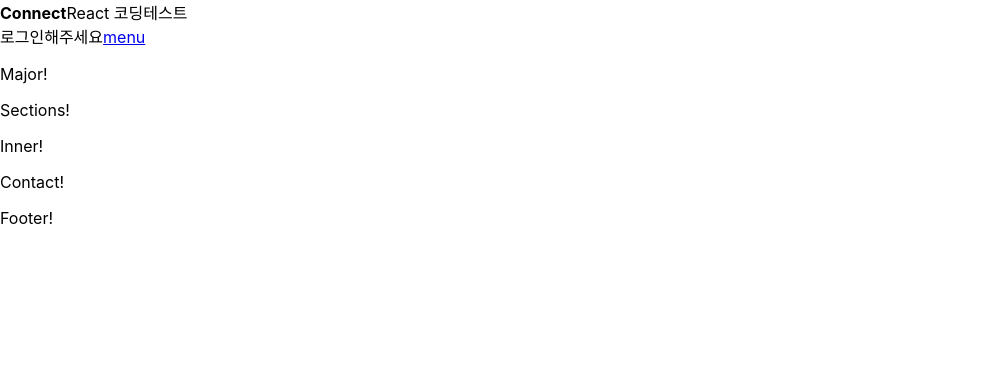
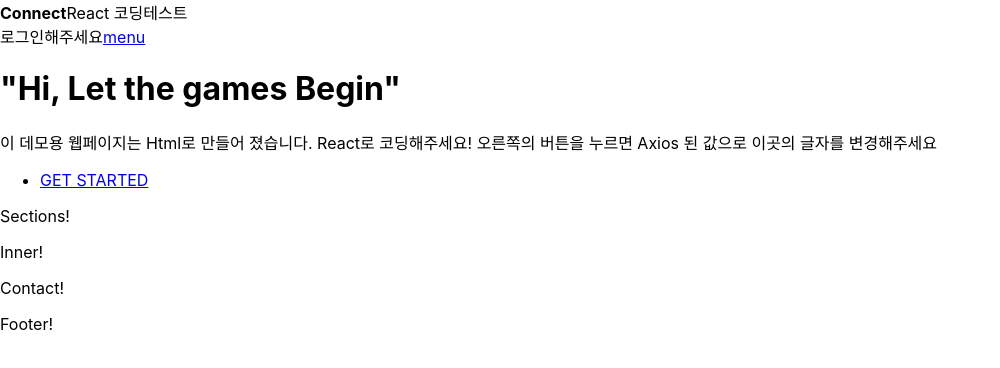
Before and after one commit to seonzeti/CNT_React_TEST, a React (Create React App) app: page / in a window 1280 px wide. Shown: the top 368 px of the page, without its empty margins (0-1000 px from the left). Built offline with nearby package versions, Linux system fonts and the light colour scheme.

Commit message:
- major jsx 태그 입력

```diff
--- a/src/components/major.jsx
+++ b/src/components/major.jsx
@@ -3,7 +3,30 @@ import React, { PureComponent } from 'react';
 class Major extends PureComponent {
 render() {
     return (
-      <p>Major!</p>
+      <>
+
+      <header>
+        <h1>"Hi, Let the games Begin"</h1>
+      </header>
+
+      <div>
+        <p>
+          이 데모용 웹페이지는 Html로 만들어 졌습니다. React로 코딩해주세요!
+          오른쪽의 버튼을 누르면 Axios 된 값으로 이곳의 글자를 변경해주세요
+        </p>
+
+        <ul>
+          <li>
+            <a href="#" className="button next scrolly">
+              GET STARTED
+            </a>
+          </li>
+        </ul>
+
+
+      </div>
+
+      </>
     );
   }
 }
```
